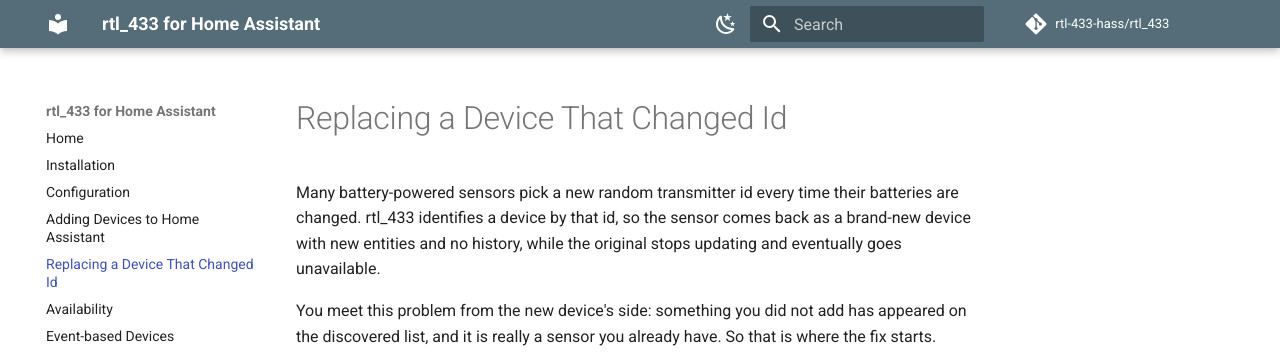
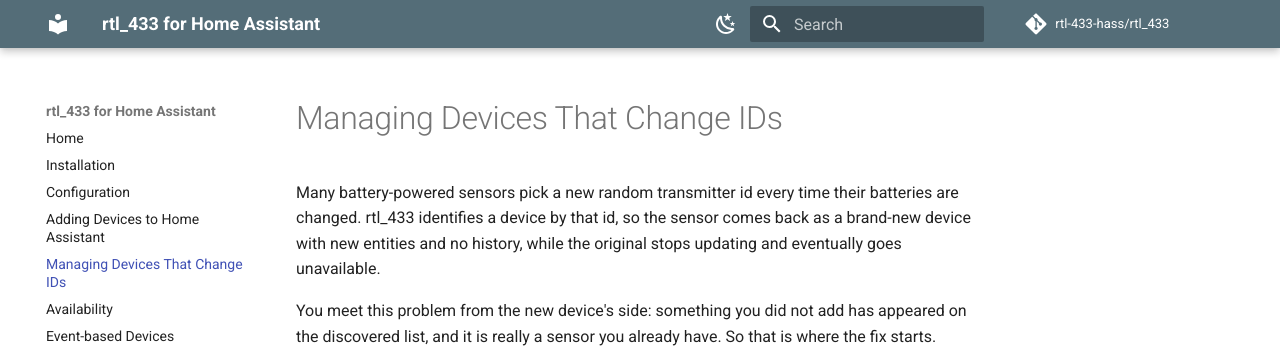
Before and after one commit to rtl-433-hass/rtl_433, an MkDocs documentation site: the page built from docs/replacing-a-device.md, in a window 1280 px wide and 1035 px high. Shown: the top 355 px of the window. Built offline with MkDocs 1.6.1 and Material for MkDocs 9.7.7, drawn with Linux system fonts in a browser that asks for light colours; comment, search, counter and statistics services are not loaded; the version menu is left out.

Commit message:
docs: retitle the page to Managing Devices That Change IDs
Co-Authored-By: Claude Opus 5 <noreply@anthropic.com>
Claude-Session: https://claude.ai/code/session_018HhtFuqBNovRCKpDqLKD2v

```diff
--- a/docs/replacing-a-device.md
+++ b/docs/replacing-a-device.md
@@ -1,4 +1,4 @@
-# Replacing a Device That Changed Id
+# Managing Devices That Change IDs
 
 Many battery-powered sensors pick a new random transmitter id every time their
 batteries are changed. rtl_433 identifies a device by that id, so the sensor
--- a/mkdocs.yml
+++ b/mkdocs.yml
@@ -39,7 +39,7 @@ nav:
   - Installation: installation.md
   - Configuration: configuration.md
   - Adding Devices to Home Assistant: device-discovery.md
-  - Replacing a Device That Changed Id: replacing-a-device.md
+  - Managing Devices That Change IDs: replacing-a-device.md
   - Availability: availability.md
   - Event-based Devices: event-based-devices.md
   - Diagnostics & Debugging: diagnostics.md
```
